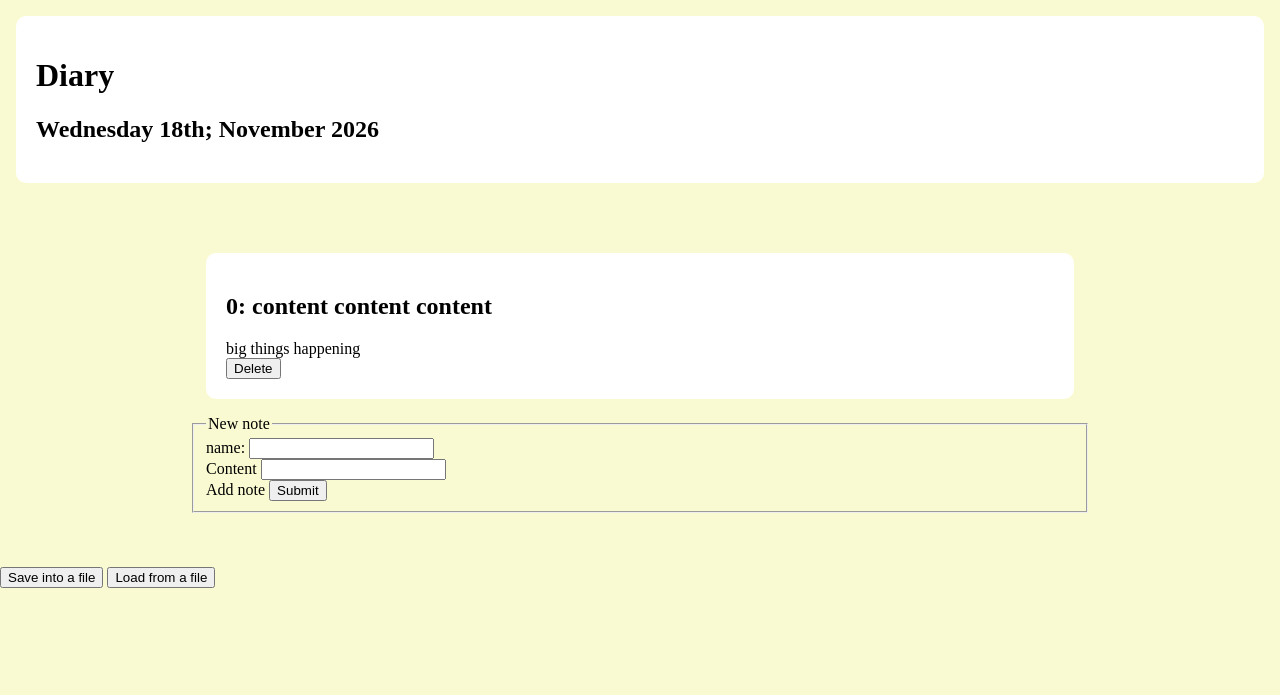
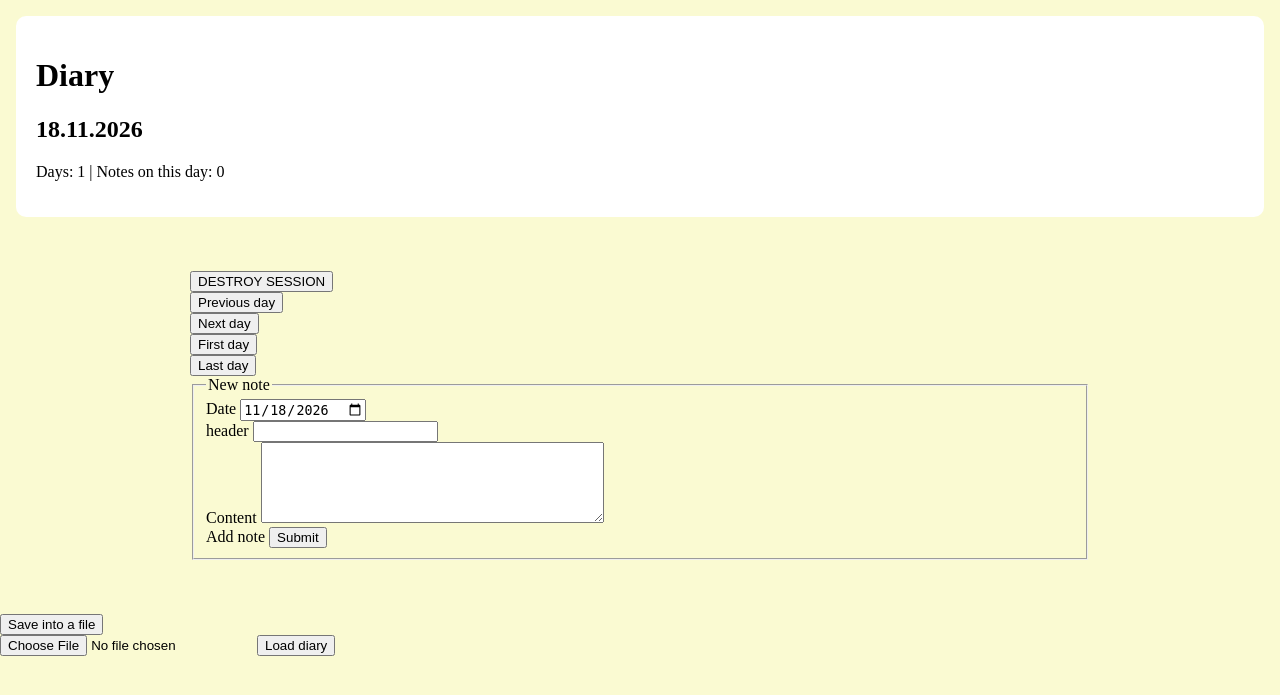
Before and after one commit to Lucy-MeisFault/ALM_diary, a PHP site: page / in a window 1280 px wide. Shown: the top 695 px of the page. Run offline with PHP 8.4, Linux system fonts and the light colour scheme.

Commit message:
fuhh
i read the assignment wrong ;w;

```diff
--- a/Day.php
+++ b/Day.php
@@ -1,40 +1,32 @@
 <?php
+require_once 'Listie.php';
+class Day implements JsonSerializable //todo put these mfs in a fucking list istg echo date('d.m.Y');
+{
+    public DateTime $date; //d.m.Y year
+    public ?Day $previousDay;
+    public ?Day $nextDay;
+    public Listie $listOfNotes;
 
-class Day implements JsonSerializable //todo put these mfs in a fucking list istg date('l jS\; F Y');
-{
-    public string $date; //day month; year
+    public function __construct(DateTime $date, ?Day $previous = null, ?Day $next = null, ?Listie $listOfNotes = null)
 
-
-    public ?Day $previousDay;
-
-    public ?Day $nextDay;
-    public SplFixedArray $listOfNotes;
-
-    public function __construct(string $date, ?Day $previous = null, ?Day $next = null, ?SplFixedArray $listOfNotes = null) {
+    {
         $this->date = $date;
         $this->previousDay = $previous;
         $this->nextDay = $next;
-        $this->listOfNotes = $listOfNotes ?? new SplFixedArray(4);
-    }
-    public function getNoteCount(): int
-    {
-        $i = 0;
-        foreach ($this->listOfNotes as $note) {
-            if ($note != null)
-            {
-
-                $i++;
-            }
-        }
-    return $i;
+        $this->listOfNotes = $listOfNotes ?? new Listie();
     }
     public function jsonSerialize(): array
     {
         return [
-            'date' => $this->date,
+            'date' => $this->date->format('d.m.Y'),
             'previousDay' => $this->previousDay?->date,
             'nextDay' => $this->nextDay?->date,
             'listOfNotes' => $this->listOfNotes->jsonSerialize(),
                ];
     }
+
+    public function dateText(): string
+    {
+        return $this->date->format('d.m.Y');
+    }
 }
--- /dev/null
+++ b/DayList.php
@@ -0,0 +1,107 @@
+<?php
+
+class DayList
+{
+    public ?Day $first = null;
+    public ?Day $last = null;
+    public ?Day $currentDay = null;
+    public int $count = 0;
+
+
+    public function __construct(?Day $first = null, ?Day $last = null, ?Day $current = null)
+    {
+        $this->first = $first;
+        $this->last = $last;
+        $this->currentDay = $current;
+        $this->count = 0;
+    }
+    public function add(Day $day): void
+    {
+        if ($this->last === null) {
+            $this->first = $day;
+            $this->currentDay = $day;
+        }
+        else {
+            $this->last->nextDay = $day;
+            $day->previousDay = $this->last;
+        }
+        $this->last = $day;
+        $this->count += 1;
+    }
+    public function insertByDate(Day $day): Day
+    {
+        $node = $this->first;
+        while ($node !== null && $node->date < $day->date) {
+            $node = $node->nextDay;
+        }
+
+        if ($node !== null && $node->date == $day->date) {
+            $this->currentDay = $node;
+            return $node;
+        }
+        if ($node === null) {
+            $this->add($day);
+            $this->currentDay = $day;
+            return $day;
+        }
+        $previous = $node->previousDay;
+        $day->previousDay = $previous;
+        $day->nextDay = $node;
+        $node->previousDay = $day;
+        if ($previous === null) {
+            $this->first = $day;
+        } else {
+            $previous->nextDay = $day;}
+        $this->count += 1;
+        $this->currentDay = $day;
+        return $day;
+    }
+    public function goToNext(): void
+    {
+        if ($this->currentDay !== null && $this->currentDay->nextDay !== null)
+        $this->currentDay = $this->currentDay->nextDay;
+    }
+    public function goToPrevious(): void
+    {
+
+        if ($this->currentDay !== null && $this->currentDay->previousDay !== null)
+    $this->currentDay = $this->currentDay->previousDay;
+    }
+    public function goToFirst(): void
+    {
+        if ($this->first !== null)
+    $this->currentDay = $this->first;
+    }
+    public function goToLast(): void
+    {
+        if ($this->last !== null)
+    $this->currentDay = $this->last;
+    }
+    public function removeCurrentDay(): void
+    {
+        $temp = $this->currentDay;
+        if ($temp->previousDay !== null) {
+            $temp->previousDay->nextDay = $temp->nextDay;
+            $this->currentDay = $temp->previousDay;
+        }
+        if ($temp->nextDay !== null) {
+            $temp->nextDay->previousDay = $temp->previousDay;
+            $this->currentDay = $temp->nextDay;
+        }
+
+        if ($temp === $this->last) {
+            $this->last = $this->currentDay;
+        }
+        if ($temp === $this->first) {
+            $this->first = $this->currentDay;
+        }
+        $this->count -= 1;
+
+        if ($temp === $this->last && $temp === $this->first) {
+            $this->currentDay = null;
+            $this->last = null;
+            $this->first = null;
+        }
+    }
+
+}
--- a/Deserialization.php
+++ b/Deserialization.php
@@ -1,3 +1,27 @@
 <?php
-$str = file_get_contents("file.json");
-$json = json_decode($str, true);
+require_once 'Day.php';
+require_once 'Note.php';
+require_once 'Listie.php';
+require_once 'DayList.php';
+if (isset($_POST['loadButton'])) {
+    if (session_status() === PHP_SESSION_NONE) {
+        session_start();
+    }
+    $days = new DayList();
+    $json = file_get_contents($_FILES['diary']['tmp_name']);
+    $data = json_decode($json, true);
+    foreach ($data as $dayData) {
+        $date = DateTime::createFromFormat('!d.m.Y', $dayData['date']);
+        $day = new Day($date);
+        foreach (($dayData['listOfNotes']) as $noteData)
+        {
+                $note = new Note($noteData['content'], $noteData['header']);
+                $day->listOfNotes->add($note);
+        }
+        $days->insertByDate($day);
+    }
+    $days->goToLast();
+    $_SESSION['linkedList'] = $days;
+    header("Location: index.php");
+    exit;
+}
--- /dev/null
+++ b/Listie.php
@@ -0,0 +1,75 @@
+<?php
+
+class Listie implements JsonSerializable, ArrayAccess, IteratorAggregate
+{
+    public SplFixedArray $items;
+    public int $count = 0;
+    public function __construct()
+    {
+        $this->items = new SplFixedArray($this->count);
+    }
+
+    public function add(mixed $item): void
+    {
+        $newCount = $this->count + 1;
+        $newItems = new SplFixedArray($newCount);
+
+        for ($i = 0; $i < $this->count; $i++) {
+            $newItems[$i] = $this->items[$i];
+        }
+
+        $newItems[$this->count] = $item;
+
+        $this->items = $newItems;
+        $this->count = $newCount;
+    }
+    public function remove(int $index): void
+    {
+        $newCount = $this->count - 1;
+        $newItems = new SplFixedArray($newCount);
+        $j = 0;
+        for ($i = 0; $i < $this->count; $i++) {
+            if ($i !== $index)
+            {
+                $newItems[$j] = $this->items[$i];
+                $j++;
+            }
+        }
+        $this->items = $newItems;
+        $this->count = $newCount;
+    }
+    public function jsonSerialize(): array
+    {
+
+        $temp = [];
+
+        for ($i = 0; $i < $this->count; $i++) {
+            $temp[] = $this->items[$i]->jsonSerialize();
+        }
+        return $temp;
+    }
+
+    public function getIterator(): Iterator {
+        for ($i = 0; $i < $this->count; $i++) yield $this->items[$i];
+    }
+    public function offsetExists(mixed $offset): bool
+    {
+        // TODO: Implement offsetExists() method.
+        return false;
+    }
+
+    public function offsetGet(mixed $offset): mixed
+    {
+        return $this->items[$offset];
+    }
+
+    public function offsetSet(mixed $offset, mixed $value): void
+    {
+        // TODO: Implement offsetSet() method.
+    }
+
+    public function offsetUnset(mixed $offset): void
+    {
+        // TODO: Implement offsetUnset() method.
+    }
+}
--- a/Note.php
+++ b/Note.php
@@ -1,21 +1,16 @@
 <?php
-
-class Note implements JsonSerializable //to be in the stupid arrays
+require_once 'Listie.php';
+class Note implements JsonSerializable
 {
-    public int $position;
-    public string $header; //maybe they'll want a headline on it lol
+    public string $header;
     public string $content;
-
-
-    public function __construct(Day $day,  string $content, string $header = "") {
-        $this->position = $day->getNoteCount();
+    public function __construct(string $content, string $header = "") {
         $this->header = $header;
         $this->content = $content;
     }
     public function jsonSerialize():array
     {
         return [
-            "position" => $this->position,
             "header" => $this->header,
             "content" => $this->content
         ];
--- a/Notes.php
+++ b/Notes.php
@@ -1,20 +1,38 @@
 <?php
-
 require_once 'Day.php';
 require_once 'Note.php';
-require_once 'index.php';
-session_start();
-if ($_SERVER["REQUEST_METHOD"] === "POST") {
-
-    $header = $_POST["header"] ?? "";
-    $content = $_POST["content"] ?? "";
-    $currentDay = $_SESSION['currentDay'];
-echo "tried it";
-
-        $currentDay->listOfNotes[$currentDay->getNoteCount()] = new Note($currentDay, $content, $header);
-
-    $_SESSION['currentDay'] = $currentDay;
-    exit;
+require_once 'DayList.php';
+require_once 'Listie.php';
+if (session_status() === PHP_SESSION_NONE) {
+    session_start();
+}
+if (isset($_POST['addNoteButton']) && isset($_SESSION['linkedList']))
+{
+    $days = $_SESSION['linkedList'];
+    $header = $_POST["header"];
+    $content = $_POST["content"];
+    $date = DateTime::createFromFormat('!Y-m-d', $_POST["date"]);
+        $note = new Note($content, $header);
+        $current = $days->currentDay;
+        $wanted = $date->format('Y-m-d');
+        $days->insertByDate(new Day($date))->listOfNotes->add($note);
 
 
+    header("Location: index.php");
+    exit;
 }
+if (isset($_POST['deleteNoteButton']) && isset($_SESSION['linkedList']))
+{
+    $days = $_SESSION['linkedList'];
+    $day = $days->currentDay;
+    $i = $_POST['noteIndex'];
+
+        $day->listOfNotes->remove($i);
+
+        if ($day->listOfNotes->count === 0)
+        {
+            $days->removeCurrentDay();
+        }
+    header("Location: index.php");
+    exit;
+}
--- a/Serialization.php
+++ b/Serialization.php
@@ -1,17 +1,19 @@
-
 <?php
-require_once 'index.php';
 require_once 'Day.php';
 require_once 'Note.php';
-
+require_once 'Listie.php';
+require_once 'DayList.php';
 
 if (isset($_POST['saveButton'])) {
 
-    $days = $_SESSION['days'];
-    $temp = [];
-    foreach ($days as $day) {
-        $temp[] = $day->jsonSerialize();
-    }
+session_start();
+    $days = $_SESSION['linkedList'];
+    $temp = new Listie();
+    $days->goToFirst();
+for ($i = 0; $i < $days->count; $i++) {
+$temp->add($days->currentDay);
+$days->goToNext();
+}
 
 
     header("Content-Type: application/json");
--- a/index.php
+++ b/index.php
@@ -1,33 +1,39 @@
 <?php
 
 
-require_once 'index.php';
 require_once 'Day.php';
 require_once 'Note.php';
-require_once "Serialization.php";
-require_once "Deserialization.php";
-session_start();
+require_once 'DayList.php';
+require_once 'Notes.php';
+require_once 'Serialization.php';
+require_once 'Deserialization.php';
+if (session_status() === PHP_SESSION_NONE) {
+    session_start();
+}
 
+if (!isset($_SESSION['linkedList']))
+{
+    $_SESSION['linkedList'] = new DayList();
+    $temp = new DateTime();
+    $temp->setTime(0, 0);
+    $_SESSION['linkedList']->add(New Day($temp));
+}
+if (isset($_POST['destroysessButton'])) {
+    session_destroy();
+}
+if (isset($_POST['previousButton'])) {
+    $_SESSION['linkedList']->goToPrevious();
+}
+if (isset($_POST['nextButton'])) {
+    $_SESSION['linkedList']->goToNext();
+}
+if (isset($_POST['startButton'])) {
+    $_SESSION['linkedList']->goToFirst();
+}
+if (isset($_POST['endButton'])) {
+    $_SESSION['linkedList']->goToLast();
+}
 
-
-$days = [];
-$currentDay = new Day(date('l jS\; F Y'), null, null);
-
-$currentDay->listOfNotes[$currentDay->getNoteCount()] = new Note($currentDay, "big things happening", "content content content");
-$_SESSION["currentDay"]= $currentDay;
-$days[] = $currentDay;
-$_SESSION["days"]= $days;
-/*$db = new PDO('mysql:host=localhost;dbname=DELTA_3B;charset=utf8',
-    'root',
-    '',
-    [PDO::ATTR_EMULATE_PREPARES => false]
-);
-
-$sql = "SELECT id, name, fee, vacancies FROM courses";
-
-$stmt = $db->query($sql);
-
-$kurzy = $stmt->fetchAll(PDO::FETCH_CLASS, Kurz::class);*/
 ?>
 <!doctype html>
 <html lang="en">
@@ -42,51 +48,76 @@ $kurzy = $stmt->fetchAll(PDO::FETCH_CLASS, Kurz::class);*/
 <body>
 <header>
     <h1>Diary</h1>
-    <h2><?php echo"$currentDay->date" ?></h2>
+    <h2><?php if (!is_null($_SESSION['linkedList']->currentDay))
+    {echo $_SESSION['linkedList']->currentDay->date->format('d.m.Y');} ?></h2>
+    <p>Days: <?= $_SESSION['linkedList']->count ?> | Notes on this day: <?= $_SESSION['linkedList']->currentDay?->listOfNotes->count ?? 0 ?></p>
 </header>
 <main>
-
+<nav>
+    <form method="post" action="index.php" enctype="multipart/form-data">
+        <input type="submit" name="destroysessButton" value="DESTROY SESSION">
+    </form>
+    <form method="post" action="index.php" enctype="multipart/form-data">
+        <input type="submit" name="previousButton" value="Previous day">
+    </form>
+    <form method="post" action="index.php" enctype="multipart/form-data">
+        <input type="submit" name="nextButton" value="Next day">
+    </form>
+    <form method="post" action="index.php" enctype="multipart/form-data">
+        <input type="submit" name="startButton" value="First day">
+    </form>
+    <form method="post" action="index.php" enctype="multipart/form-data">
+        <input type="submit" name="endButton" value="Last day">
+    </form>
+</nav>
     <?php
-        for ($i = 0; $i < $currentDay->getNoteCount(); $i++) {?>
+if (!$_SESSION['linkedList']->currentDay->listOfNotes->count == 0) {
+        for ($i = 0; $i < $_SESSION['linkedList']->currentDay->listOfNotes->count; $i++) {?>
             <article>
                     <?php
                     echo "<h2>";
-                    echo $currentDay->listOfNotes[$i]->position;
+                    echo $i;
                     echo ": ";
-                    echo $currentDay->listOfNotes[$i]->header;
+                    echo $_SESSION['linkedList']->currentDay->listOfNotes[$i]->header;
                     echo "</h2>";
-                    echo $currentDay->listOfNotes[$i]->content;
+                    echo nl2br(($_SESSION['linkedList']->currentDay->listOfNotes[$i]->content));
                     ?>
                 <br>
-                <button>Delete</button>
+                <form method="post" action="Notes.php" enctype="multipart/form-data"
+                      onsubmit="return confirm(<?= htmlspecialchars(json_encode("Delete this note?")) ?>);">
+                    <input type="hidden" name="noteIndex" value="<?= $i ?>">
+                    <input type="submit" name="deleteNoteButton" value="delete">
+                </form>
             </article>
-        <?php
-    }
-    ?>
 
+            <?php }} ?>
     <form id="login" action="Notes.php" method="post">
         <fieldset>
             <legend>New note</legend>
-            <label for="header">name:</label>
+            <label for="date">Date</label>
+            <input id="date" name="date" type="date" required
+                   value="<?= $_SESSION['linkedList']->currentDay?->date->format('Y-m-d') ?? date('Y-m-d') ?>">
+            <br>
+            <label for="header">header</label>
             <input id="header" name="header" type="text" maxlength="20">
             <br>
             <label for="content">Content</label>
-            <input id="content" name="content" type="text" maxlength="1000">
+            <textarea id="content" name="content" rows="5" cols="40" maxlength="1000"></textarea>
             <br>
             <label for="Add note">Add note</label>
-            <input type="submit">
-
+            <input type="submit" name="addNoteButton">
         </fieldset>
     </form>
 </main>
 <footer>
     <form method="post" action="Serialization.php">
-        <input type="submit" name="saveButton"
-               value="Save into a file"/>
-
-        <input type="submit" name="loadButton"
-               value="Load from a file"/>
+        <input type="submit" name="saveButton" value="Save into a file"/>
     </form>
+        <form method="post" action="Deserialization.php" enctype="multipart/form-data">
+            <input type="file" name="diary" accept=".json,application/json" required>
+            <input type="submit" name="loadButton" value="Load diary">
+        </form>
 </footer>
 </body>
+
 </html>
```
Also changed, not shown: file.json (deleted, +0 -17 lines).
